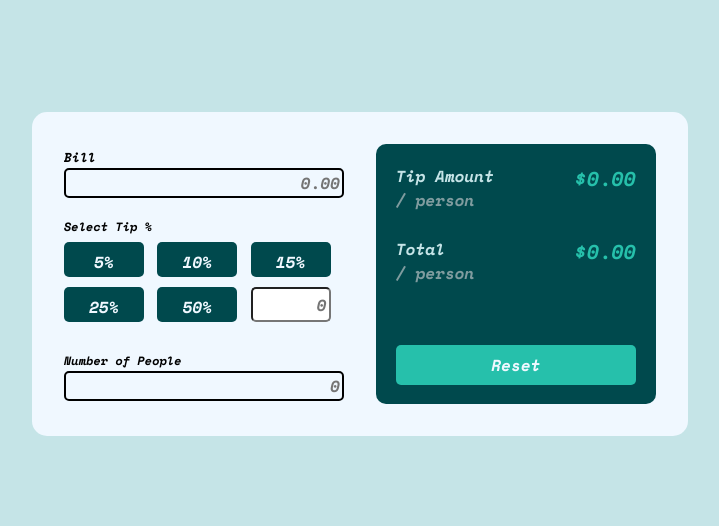
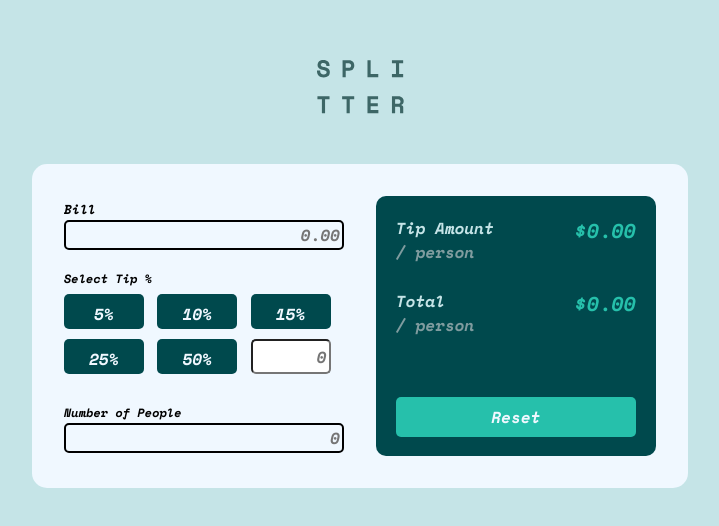
Before and after one commit to Vahe-Sevachyan/Tip-Calculator, a plain HTML site: page index.html in a window 1280 px wide. Shown: the part 126-652 px from the top of the page, without its empty margins (280-999 px from the left). Drawn offline with nearby package versions, Linux system fonts and the light colour scheme.

Commit message:
added display img

```diff
--- a/index.html
+++ b/index.html
@@ -8,6 +8,7 @@
     <title>Tip-Calculator</title>
   </head>
   <body>
+    <img src="logo.svg" alt="" class="img" />
     <div class="container">
       <div class="calculations-container">
         <label for="bill-total" class="bill">Bill</label>
--- a/styles/_display.scss
+++ b/styles/_display.scss
@@ -8,7 +8,16 @@
 h4 {
   margin-bottom: 6px;
 }
-
+.img {
+  display: flex;
+  justify-content: center;
+  align-items: center;
+  margin-bottom: 50px;
+}
+body {
+  display: flex;
+  flex-direction: column;
+}
 .bill-input-container {
   margin-bottom: 20px;
 }
```
Also changed, not shown: logo.svg (added), styles/styles.css, 1 other file.
